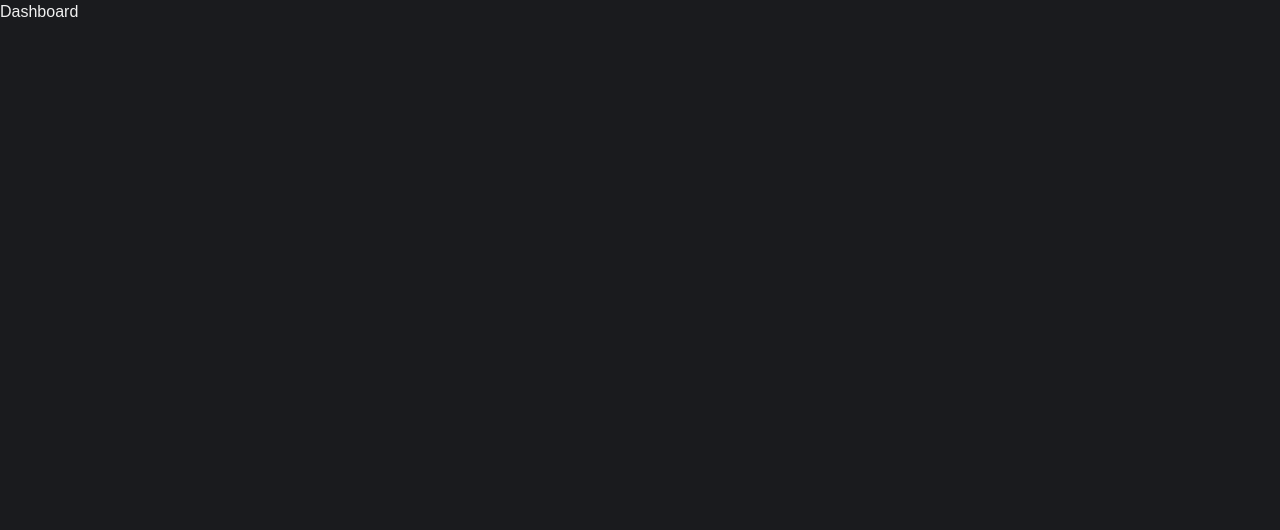
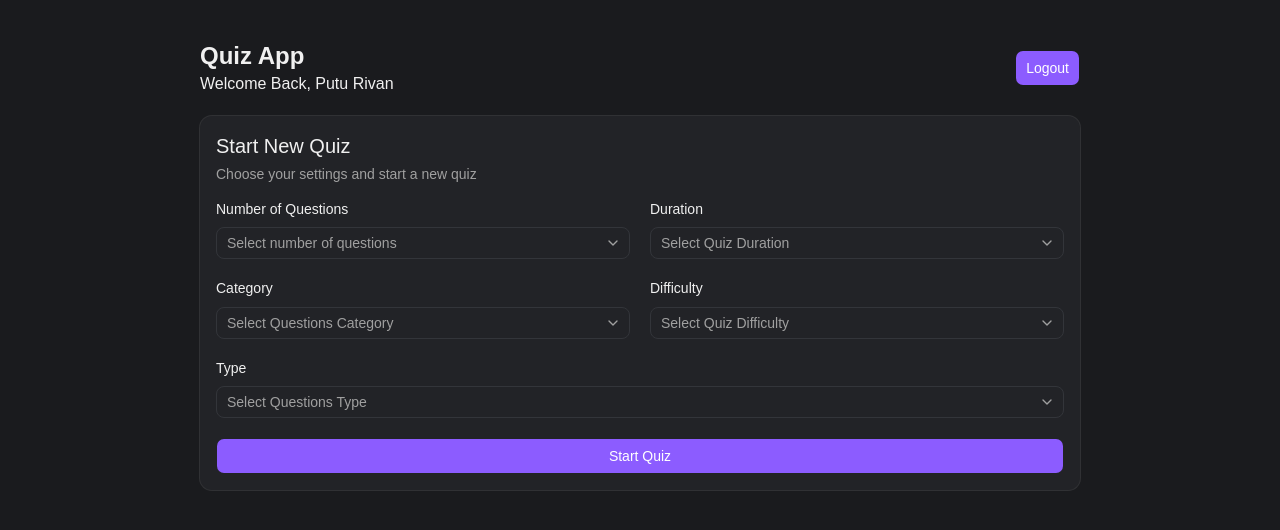
Before and after one commit to PutuRivan/dot-intern-test, a React (Vite) app: page /home in a window 1280 px wide. Shown: the top 530 px of the page. Built offline with nearby package versions, Linux system fonts and the light colour scheme.

Commit message:
style:home page

```diff
--- a/src/index.css
+++ b/src/index.css
@@ -39,21 +39,21 @@
   --font-sans: Plus Jakarta Sans, sans-serif;
   --font-serif: Lora, serif;
   --font-mono: IBM Plex Mono, monospace;
-  --radius: 1.4rem;
+  --radius: 0.5rem;
   --shadow-x: 0px;
-  --shadow-y: 2px;
-  --shadow-blur: 3px;
-  --shadow-spread: 0px;
-  --shadow-opacity: 0.16;
+  --shadow-y: 4px;
+  --shadow-blur: 8px;
+  --shadow-spread: -2px;
+  --shadow-opacity: 0.1;
   --shadow-color: hsl(0 0% 0%);
-  --shadow-2xs: 0px 2px 3px 0px hsl(0 0% 0% / 0.08);
-  --shadow-xs: 0px 2px 3px 0px hsl(0 0% 0% / 0.08);
-  --shadow-sm: 0px 2px 3px 0px hsl(0 0% 0% / 0.16), 0px 1px 2px -1px hsl(0 0% 0% / 0.16);
-  --shadow: 0px 2px 3px 0px hsl(0 0% 0% / 0.16), 0px 1px 2px -1px hsl(0 0% 0% / 0.16);
-  --shadow-md: 0px 2px 3px 0px hsl(0 0% 0% / 0.16), 0px 2px 4px -1px hsl(0 0% 0% / 0.16);
-  --shadow-lg: 0px 2px 3px 0px hsl(0 0% 0% / 0.16), 0px 4px 6px -1px hsl(0 0% 0% / 0.16);
-  --shadow-xl: 0px 2px 3px 0px hsl(0 0% 0% / 0.16), 0px 8px 10px -1px hsl(0 0% 0% / 0.16);
-  --shadow-2xl: 0px 2px 3px 0px hsl(0 0% 0% / 0.40);
+  --shadow-2xs: 0px 4px 8px -2px hsl(0 0% 0% / 0.05);
+  --shadow-xs: 0px 4px 8px -2px hsl(0 0% 0% / 0.05);
+  --shadow-sm: 0px 4px 8px -2px hsl(0 0% 0% / 0.10), 0px 1px 2px -3px hsl(0 0% 0% / 0.10);
+  --shadow: 0px 4px 8px -2px hsl(0 0% 0% / 0.10), 0px 1px 2px -3px hsl(0 0% 0% / 0.10);
+  --shadow-md: 0px 4px 8px -2px hsl(0 0% 0% / 0.10), 0px 2px 4px -3px hsl(0 0% 0% / 0.10);
+  --shadow-lg: 0px 4px 8px -2px hsl(0 0% 0% / 0.10), 0px 4px 6px -3px hsl(0 0% 0% / 0.10);
+  --shadow-xl: 0px 4px 8px -2px hsl(0 0% 0% / 0.10), 0px 8px 10px -3px hsl(0 0% 0% / 0.10);
+  --shadow-2xl: 0px 4px 8px -2px hsl(0 0% 0% / 0.25);
 }
 
 @theme inline {
--- a/src/layout/root-layout.jsx
+++ /dev/null
@@ -1,9 +0,0 @@
-import React from 'react'
-
-export default function RootLayout() {
-  return (
-    <main>
-      <Outlet />
-    </main>
-  )
-}
--- a/src/pages/auth/login-page.jsx
+++ b/src/pages/auth/login-page.jsx
@@ -13,7 +13,7 @@ export default function LoginPage() {
     e.preventDefault();
     console.log(e.target.username.value, e.target.password.value);
     toast.success('Login successful');
-    navigate('/dashboard');
+    navigate('/home');
   }
   return (
     <main className="grid place-items-center h-svh">
--- a/src/pages/dashboard/home-page.jsx
+++ b/src/pages/dashboard/home-page.jsx
@@ -1,7 +1,124 @@
-import React from 'react'
+import { Button } from "@/components/ui/button";
+import {
+  Card,
+  CardContent,
+  CardDescription,
+  CardHeader,
+  CardTitle,
+} from "@/components/ui/card";
+import { Field, FieldGroup, FieldLabel } from "@/components/ui/field";
+import {
+  Select,
+  SelectContent,
+  SelectItem,
+  SelectTrigger,
+  SelectValue,
+} from "@/components/ui/select";
+import React from "react";
 
 export default function HomePage() {
   return (
-    <div>Dashboard</div>
-  )
+    <main className="h-svh px-50 py-10 space-y-5">
+      {/* Header */}
+      <div className="flex justify-between items-center">
+        <div>
+          <h1 className="text-2xl font-bold ">Quiz App</h1>
+          <h3>Welcome Back, Putu Rivan</h3>
+        </div>
+        <Button size="lg">Logout</Button>
+      </div>
+      {/* Quiz Option */}
+      <Card>
+        <CardHeader>
+          <CardTitle className={"text-xl"}>Start New Quiz</CardTitle>
+          <CardDescription>
+            Choose your settings and start a new quiz
+          </CardDescription>
+        </CardHeader>
+        <CardContent>
+          <form action="" className="space-y-5">
+            <FieldGroup className={"grid grid-cols-2 gap-5"}>
+              {/* Questions */}
+              <Field>
+                <FieldLabel>Number of Questions</FieldLabel>
+                <Select>
+                  <SelectTrigger>
+                    <SelectValue placeholder="Select number of questions" />
+                  </SelectTrigger>
+                  <SelectContent>
+                    <SelectItem value="5">5</SelectItem>
+                    <SelectItem value="10">10</SelectItem>
+                    <SelectItem value="15">15</SelectItem>
+                    <SelectItem value="20">20</SelectItem>
+                  </SelectContent>
+                </Select>
+              </Field>
+              {/* Duration */}
+              <Field>
+                <FieldLabel>Duration</FieldLabel>
+                <Select>
+                  <SelectTrigger>
+                    <SelectValue placeholder="Select Quiz Duration" />
+                  </SelectTrigger>
+                  <SelectContent>
+                    <SelectItem value="1">1</SelectItem>
+                    <SelectItem value="5">5</SelectItem>
+                    <SelectItem value="10">10</SelectItem>
+                    <SelectItem value="15">15</SelectItem>
+                    <SelectItem value="20">20</SelectItem>
+                  </SelectContent>
+                </Select>
+              </Field>
+              {/* Category */}
+              <Field>
+                <FieldLabel>Category</FieldLabel>
+                <Select>
+                  <SelectTrigger>
+                    <SelectValue placeholder="Select Questions Category" />
+                  </SelectTrigger>
+                  <SelectContent>
+                    <SelectItem value="1">1</SelectItem>
+                    <SelectItem value="5">5</SelectItem>
+                    <SelectItem value="10">10</SelectItem>
+                    <SelectItem value="15">15</SelectItem>
+                    <SelectItem value="20">20</SelectItem>
+                  </SelectContent>
+                </Select>
+              </Field>
+              {/* Difficulty */}
+              <Field>
+                <FieldLabel>Difficulty</FieldLabel>
+                <Select>
+                  <SelectTrigger>
+                    <SelectValue placeholder="Select Quiz Difficulty" />
+                  </SelectTrigger>
+                  <SelectContent>
+                    <SelectItem value="1">1</SelectItem>
+                    <SelectItem value="5">5</SelectItem>
+                    <SelectItem value="10">10</SelectItem>
+                    <SelectItem value="15">15</SelectItem>
+                    <SelectItem value="20">20</SelectItem>
+                  </SelectContent>
+                </Select>
+              </Field>
+            </FieldGroup>
+            {/* Type */}
+            <Field>
+              <FieldLabel>Type</FieldLabel>
+              <Select>
+                <SelectTrigger>
+                  <SelectValue placeholder="Select Questions Type" />
+                </SelectTrigger>
+                <SelectContent>
+                  <SelectItem value="multiple">Multiple Choice</SelectItem>
+                  <SelectItem value="boolean">True/False</SelectItem>
+                </SelectContent>
+              </Select>
+            </Field>
+            <Button className={"w-full"} size="lg">Start Quiz</Button>
+          </form>
+        </CardContent>
+      </Card>
+    </main>
+  );
 }
```
